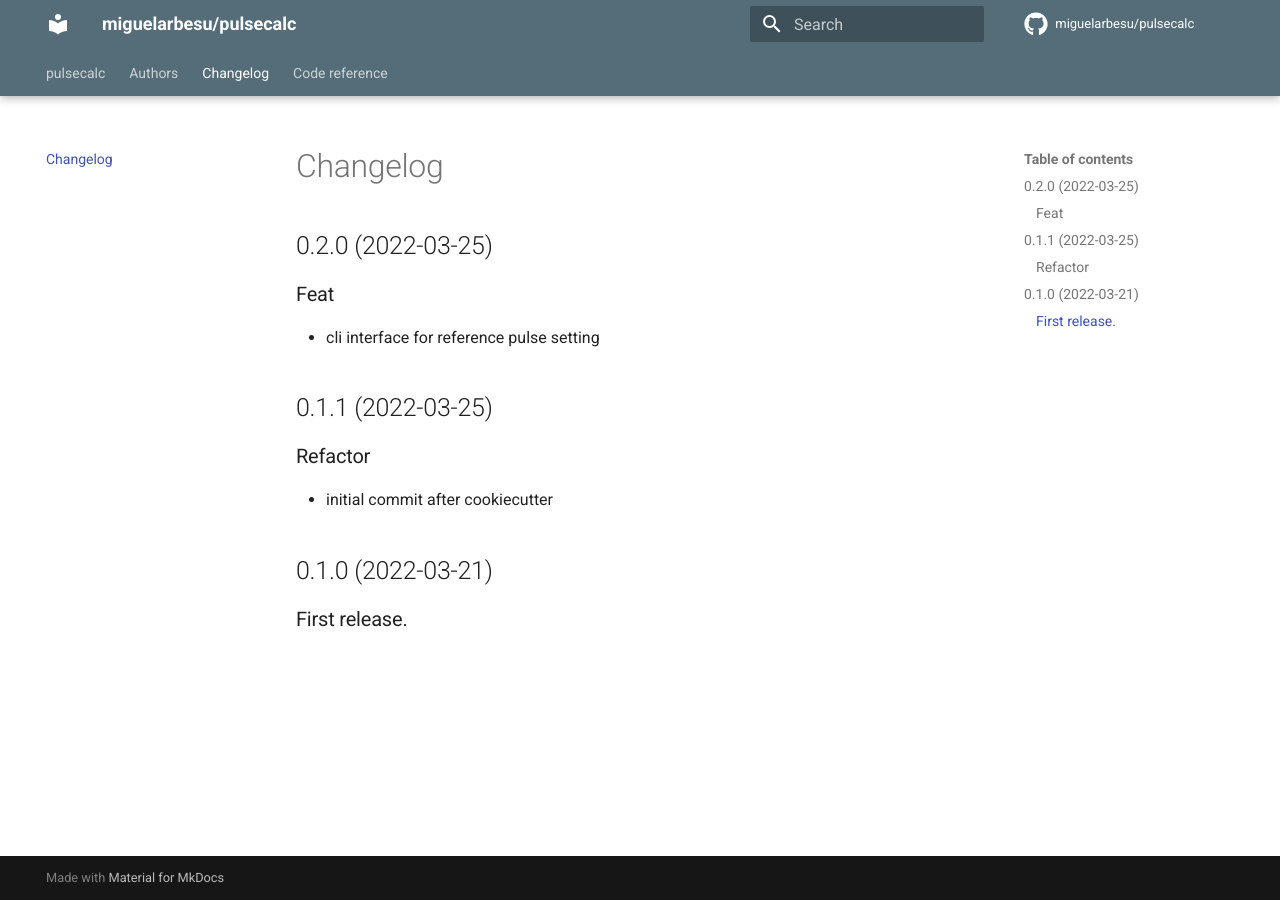
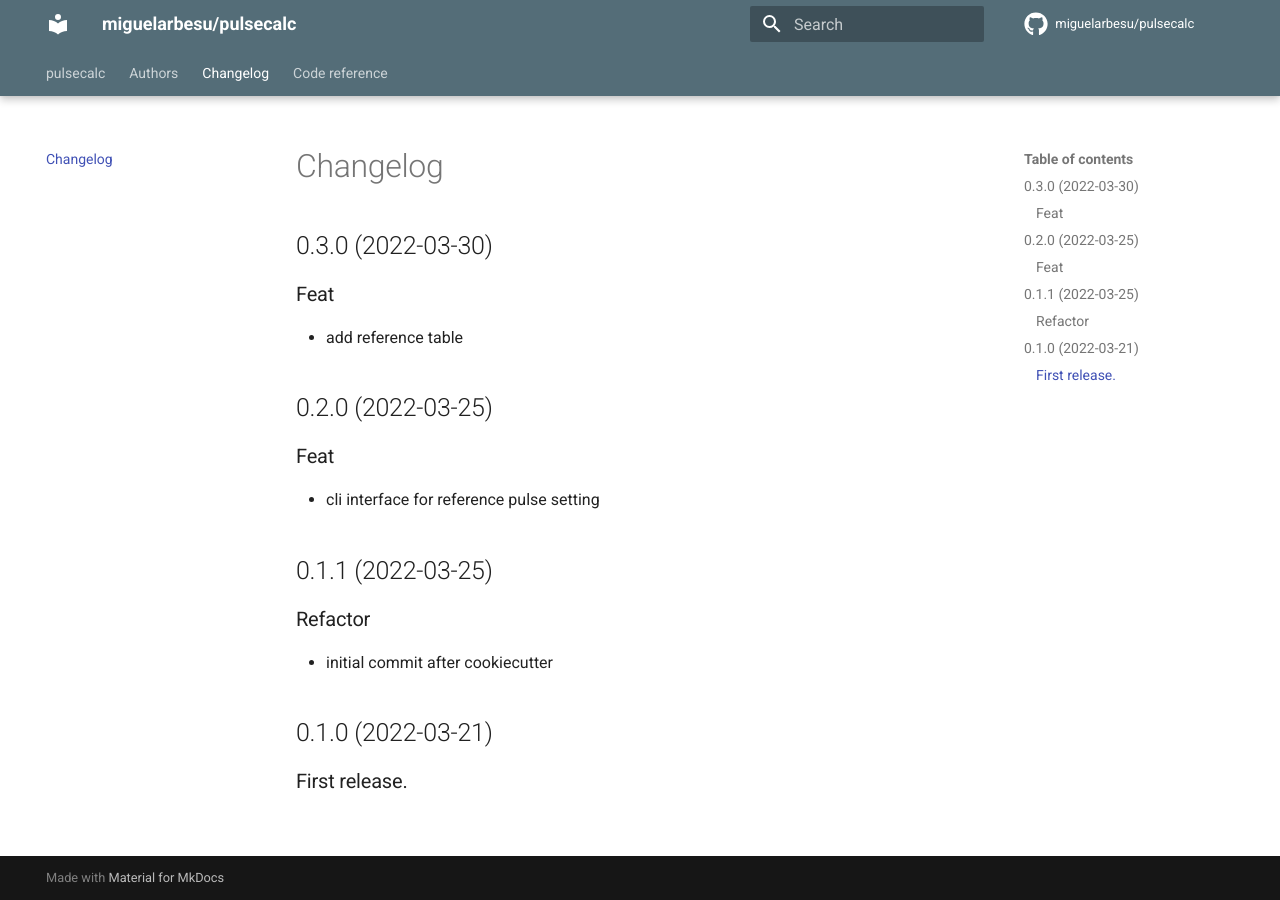
Before and after one commit to miguelarbesu/pulsecalc, an MkDocs documentation site: the page built from docs/changelog.md, in a window 1280 px wide. Built offline with MkDocs 1.6.1 and Material for MkDocs 9.7.7, drawn with Linux system fonts in a browser that asks for light colours; comment, search, counter and statistics services are not loaded.

Commit message:
bump: version 0.2.0 → 0.3.0

```diff
--- a/docs/changelog.md
+++ b/docs/changelog.md
@@ -1,4 +1,10 @@
 # Changelog
+
+## 0.3.0 (2022-03-30)
+
+### Feat
+
+- add reference table
 
 ## 0.2.0 (2022-03-25)
 
--- a/pyproject.toml
+++ b/pyproject.toml
@@ -1,5 +1,5 @@
 [tool.commitizen]
-version = "0.2.0"
+version = "0.3.0"
 version_files = ["src/pulsecalc/_version.py"]
 changelog_file = "docs/changelog.md"
 update_changelog_on_bump = true
```
